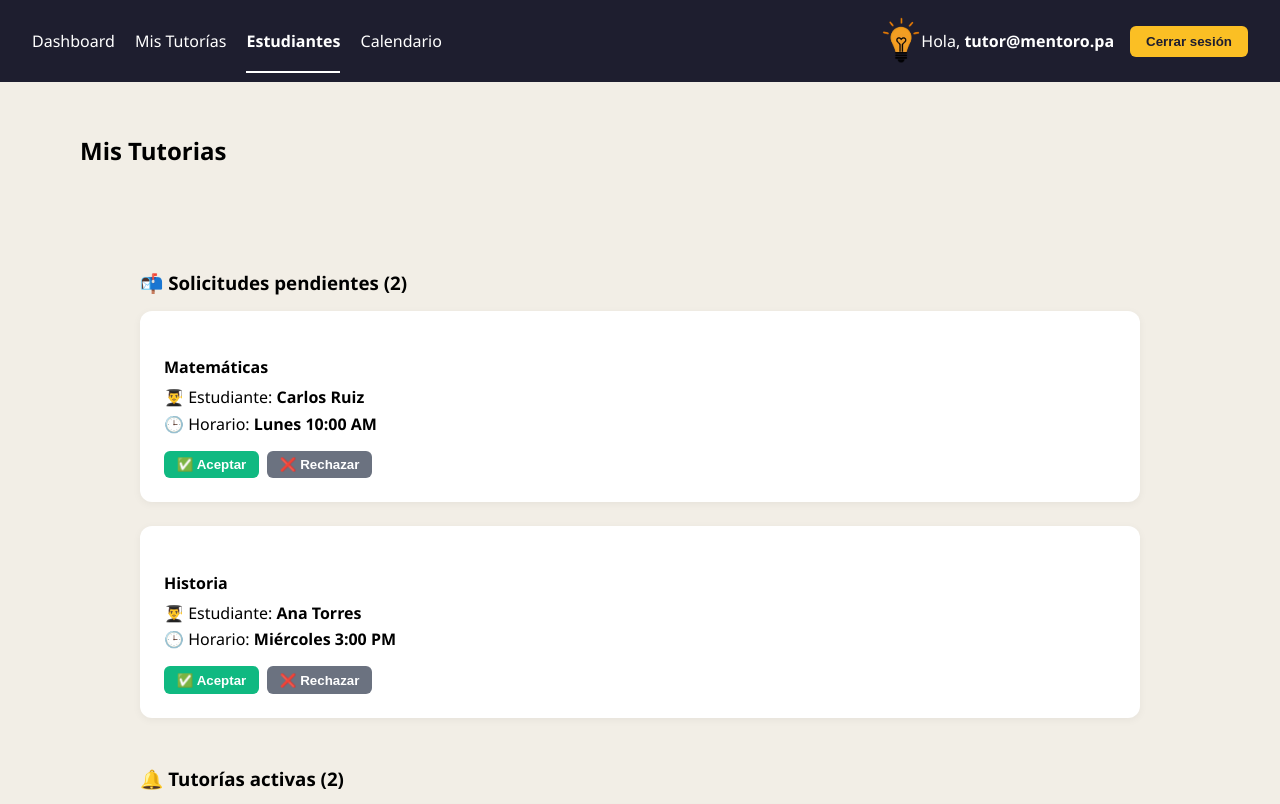
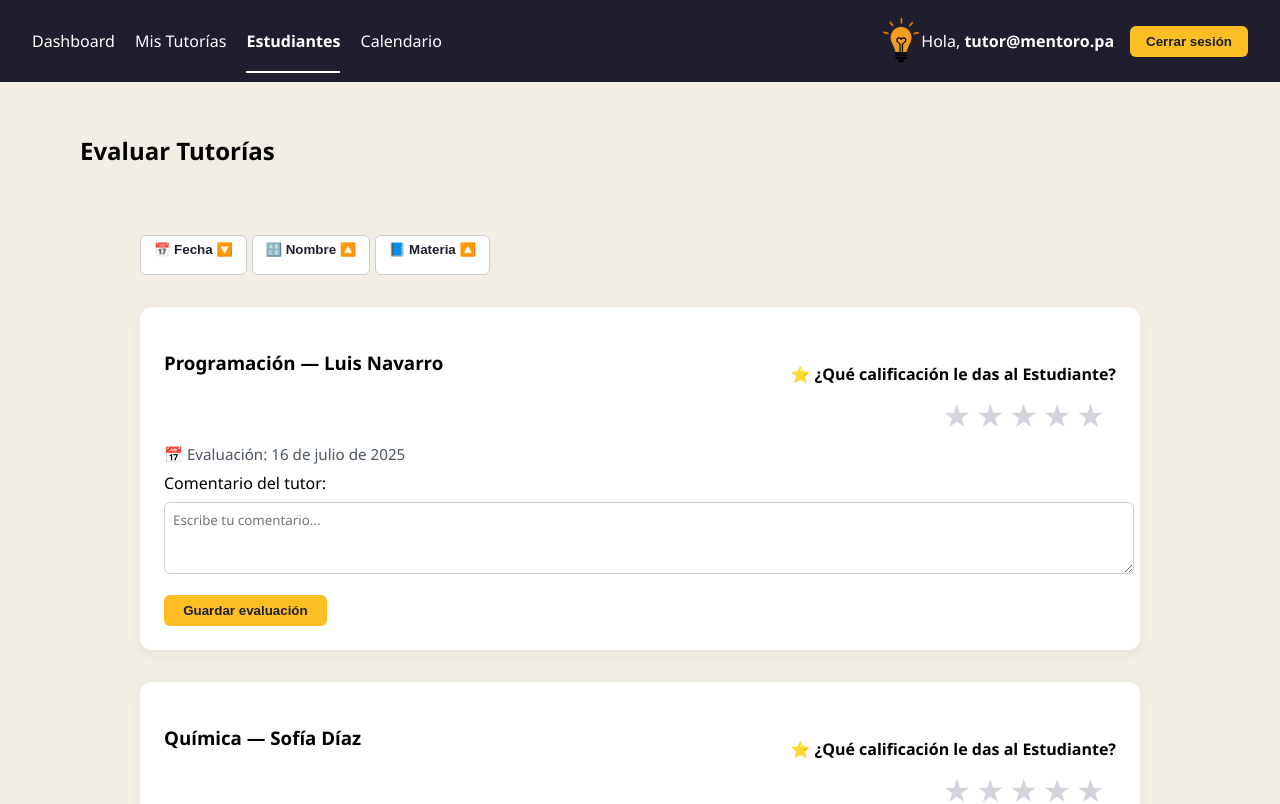
Before and after one commit to CesarG-09/mentoro, a SvelteKit app in the folder frontend/: page /tutor/estudiantes in a window 1280 px wide. Shown: the top 804 px of the page. Built offline with nearby package versions, Linux system fonts and the light colour scheme.

Commit message:
cambio a sistema de estrellas

```diff
--- a/frontend/src/routes/tutor/+layout.svelte
+++ b/frontend/src/routes/tutor/+layout.svelte
@@ -65,6 +65,7 @@
     display: flex;
     align-items: center;
     gap: 1rem;
+    cursor:default;
   }
 
   .user-info button {
--- a/frontend/src/routes/tutor/calendario/+page.svelte
+++ b/frontend/src/routes/tutor/calendario/+page.svelte
@@ -110,7 +110,7 @@
     padding: 2rem;
     max-width: 1200px;
     padding-left: 5rem;
-
+    cursor:default;
   }
   .calendario-contenedor {
     max-width: 1000px;
@@ -119,6 +119,7 @@
     padding: 1.5rem;
     border-radius: 12px;
     box-shadow: 0 4px 12px rgba(0,0,0,0.05);
+    cursor:pointer;
   }
 
   #calendario {
@@ -131,14 +132,7 @@
     color: #1E1E2F !important;
     font-weight: bold;
   }
-  .header {
-    display: flex;
-    align-items: center;
-    padding: 2rem;
-    max-width: 1200px;
-    padding-left: 5rem;
 
-  }
   .panel-tutorias {
     max-width: 1000px;
     margin: 2rem auto 0;
--- a/frontend/src/routes/tutor/dashboard/+page.svelte
+++ b/frontend/src/routes/tutor/dashboard/+page.svelte
@@ -94,14 +94,14 @@
     padding: 2rem;
     max-width: 1200px;
     padding-left: 5rem;
-
+    cursor:default;
   }
   .contenedor {
     display: grid;
     grid-template-columns: repeat(auto-fit, minmax(160px, 1fr));
     gap: 3rem;
     justify-content: center;
-    max-width: 1800px;
+    max-width: 10000px;
     min-width: 500px;
     padding: 1rem;
     padding-left: 5rem;
@@ -125,6 +125,7 @@
     text-align: center;
     font-weight: bold;
     box-shadow: 0 2px 6px rgba(0,0,0,0.05);
+    cursor:default;
   }
 
   .valor {
--- a/frontend/src/routes/tutor/estudiantes/+page.svelte
+++ b/frontend/src/routes/tutor/estudiantes/+page.svelte
@@ -1,171 +1,261 @@
 <script>
-  let solicitudes = [
+  let hover = 0;
+  let criterioPrincipal = 'fecha';
+
+  let ordenNombreAscendente = true;
+  let ordenMateriaAscendente = true;
+  let ordenFechaReciente = true;
+
+  let estudiantes = [
     {
-      id: 1,
-      estudiante: 'Carlos Ruiz',
-      materia: 'Matemáticas',
-      horario: 'Lunes 10:00 AM'
+      nombre: 'María Gómez',
+      materia: 'Cálculo I',
+      comentario: '',
+      fechaEvaluacion: '2025-07-14',
+      calificacion: 0
     },
     {
-      id: 2,
-      estudiante: 'Ana Torres',
-      materia: 'Historia',
-      horario: 'Miércoles 3:00 PM'
+      nombre: 'Luis Navarro',
+      materia: 'Programación',
+      comentario: '',
+      fechaEvaluacion: '2025-07-16',
+      calificacion: 0
+    },
+    {
+      nombre: 'Sofía Díaz',
+      materia: 'Química',
+      comentario: '',
+      fechaEvaluacion: '2025-07-15',
+      calificacion: 0
     }
   ];
 
-  let activas = [
-    {
-      id: 101,
-      estudiante: 'Luis Navarro',
-      materia: 'Programación',
-      horario: 'Martes 2:00 PM'
-    },
-    {
-      id: 102,
-      estudiante: 'Sofía Díaz',
-      materia: 'Química',
-      horario: 'Jueves 9:00 AM'
-    }
-  ];
-
-  function aceptarSolicitud(id) {
-    if (confirm('¿Estás seguro de aceptar esta tutoría?')) {
-      const solicitud = solicitudes.find(s => s.id === id);
-      activas = [...activas, solicitud];
-      solicitudes = solicitudes.filter(s => s.id !== id);
-    }
+  function guardarEvaluacion(estudiante) {
+    alert(`✅ Evaluación guardada para ${estudiante.nombre}`);
   }
 
-  function rechazarSolicitud(id) {
-    if (confirm('¿Estás seguro de rechazar esta solicitud?')) {
-      solicitudes = solicitudes.filter(s => s.id !== id);
-    }
+  function alternarOrdenNombre() {
+    criterioPrincipal = 'nombre';
+    ordenNombreAscendente = !ordenNombreAscendente;
   }
 
-  function cancelarTutoría(id) {
-    if (confirm('¿Estás seguro de cancelar esta tutoría?')) {
-      activas = activas.filter(t => t.id !== id);
+  function alternarOrdenMateria() {
+    criterioPrincipal = 'materia';
+    ordenMateriaAscendente = !ordenMateriaAscendente;
+  }
+
+  function alternarOrdenFecha() {
+    criterioPrincipal = 'fecha';
+    ordenFechaReciente = !ordenFechaReciente;
+  }
+
+  function calificar(estudiante, estrellas) {
+    estudiante.calificacion = estrellas;
+  }
+
+  $: comparar = (a, b) => {
+    switch (criterioPrincipal) {
+      case 'nombre':
+        return ordenNombreAscendente
+          ? a.nombre.localeCompare(b.nombre)
+          : b.nombre.localeCompare(a.nombre);
+      case 'materia':
+        return ordenMateriaAscendente
+          ? a.materia.localeCompare(b.materia)
+          : b.materia.localeCompare(a.materia);
+      case 'fecha':
+      default:
+        const fechaA = new Date(a.fechaEvaluacion).getTime();
+        const fechaB = new Date(b.fechaEvaluacion).getTime();
+        return ordenFechaReciente ? fechaB - fechaA : fechaA - fechaB;
     }
-  }
+  };
+
+  $: estudiantesFiltrados = estudiantes
+    .slice()
+    .sort(comparar);
 </script>
-      <div class="header">
-          <h2>Mis Tutorias</h2>
+
+<div class="header">
+  <h2>Evaluar Tutorías</h2>
+</div>
+
+<!-- 🔍 Botones de orden -->
+<div class="filtros">
+  <button on:click={alternarOrdenFecha}>📅 Fecha {ordenFechaReciente ? '🔽' : '🔼'}</button>
+  <button on:click={alternarOrdenNombre}>🔠 Nombre {ordenNombreAscendente ? '🔼' : '🔽'}</button>
+  <button on:click={alternarOrdenMateria}>📘 Materia {ordenMateriaAscendente ? '🔼' : '🔽'}</button>
+</div>
+
+<!-- 📝 Evaluaciones -->
+<div class="contenedor-evaluaciones">
+  {#each estudiantesFiltrados as est}
+    <div class="tarjeta-evaluacion">
+      <div class="tarjeta-encabezado">
+        <h3>{est.materia} — {est.nombre}</h3>
+        <div class="calificacion">
+          <p>⭐ ¿Qué calificación le das al Estudiante?</p>
+          <div class="estrellas">
+            {#each Array(5) as _, i}
+              <span
+                role="button"
+                tabindex="0"
+                class={i < (hover || est.calificacion) ? 'activa' : 'inactiva'}
+                on:click={() => calificar(est, i + 1)}
+                on:keydown={(e) => e.key === 'Enter' && calificar(est, i + 1)}
+                on:mouseover={() => hover = i + 1}
+                on:mouseout={() => hover = 0}
+                on:focus={() => hover = i + 1}
+                on:blur={() => hover = 0}
+              >★</span>
+            {/each}
+          </div>
+        </div>
       </div>
-<div class="panel">
-  <section>
-    <h3>📬 Solicitudes pendientes ({solicitudes.length})</h3>
-    {#if solicitudes.length === 0}
-      <p>No tienes solicitudes pendientes.</p>
-    {:else}
 
+      <div class="fecha-evaluacion">
+        📅 Evaluación: {new Date(est.fechaEvaluacion).toLocaleDateString('es-ES', {
+          year: 'numeric', month: 'long', day: 'numeric'
+        })}
+      </div>
 
-      <div class="grid">
-        {#each solicitudes as s}
-          <div class="tarjeta solicitud">
-            <h4>{s.materia}</h4>
-            <p>👨‍🎓 Estudiante: <strong>{s.estudiante}</strong></p>
-            <p>🕒 Horario: <strong>{s.horario}</strong></p>
-            <div class="acciones">
-              <button class="aceptar" on:click={() => aceptarSolicitud(s.id)}>✅ Aceptar</button>
-              <button class="rechazar" on:click={() => rechazarSolicitud(s.id)}>❌ Rechazar</button>
-            </div>
-          </div>
-        {/each}
-      </div>
-    {/if}
-  </section>
+      <label>
+        Comentario del tutor:
+        <textarea bind:value={est.comentario} rows="3" placeholder="Escribe tu comentario..."></textarea>
+      </label>
 
-  <section>
-    <h3>🔔 Tutorías activas ({activas.length})</h3>
-    {#if activas.length === 0}
-      <p>No tienes tutorías activas.</p>
-    {:else}
-      <div class="grid">
-        {#each activas as t}
-          <div class="tarjeta activa">
-            <h4>{t.materia}</h4>
-            <p>👨‍🎓 Estudiante: <strong>{t.estudiante}</strong></p>
-            <p>🕒 Horario: <strong>{t.horario}</strong></p>
-            <div class="acciones">
-              <button class="cancelar" on:click={() => cancelarTutoría(t.id)}>🔴 Cancelar</button>
-            </div>
-          </div>
-        {/each}
-      </div>
-    {/if}
-  </section>
+      <button on:click={() => guardarEvaluacion(est)}>Guardar evaluación</button>
+    </div>
+  {/each}
 </div>
 
 <style>
+  :global(body) {
+    margin: 0;
+    padding: 0;
+    font-family: 'Segoe UI', sans-serif;
+    background-color: #F2EEE6;
+  }
     .header {
     display: flex;
     align-items: center;
     padding: 2rem;
     max-width: 1200px;
     padding-left: 5rem;
+    cursor:default;
+  }
+  .filtros {
+    max-width: 1000px;
+    margin: 0 auto;
+    display: flex;
+    gap: 0.3rem;
+    flex-wrap: wrap;
+    align-items: center;
 
   }
-  .panel {
-    max-width: 1000px;
-    margin: auto;
-    padding: 2rem;
+
+  .filtros button {
+    padding: 0.4rem 0.8rem;
+    border-radius: 6px;
+    border: 1px solid #ccc;
+    background-color: white;
+    font-weight: bold;
+    color: #1E1E2F;
+    cursor: pointer;
+    height: 40px;
+    display: flex;
+
   }
 
-  section {
-    margin-bottom: 3rem;
+
+  .contenedor-evaluaciones {
+    max-width: 1000px;
+    margin: 0 auto;
+    padding: 2rem;
+    display: grid;
+    gap: 2rem;
+    cursor:default;
   }
 
-  h3 {
-    margin-bottom: 1rem;
-  }
-
-  .grid {
-    display: grid;
-    gap: 1.5rem;
-  }
-
-  .tarjeta {
+  .tarjeta-evaluacion {
     background: white;
     border-radius: 12px;
     padding: 1.5rem;
-    box-shadow: 0 2px 8px rgba(0,0,0,0.05);
+    box-shadow: 0 4px 12px rgba(0, 0, 0, 0.05);
   }
 
-  .tarjeta h4 {
+  .tarjeta-encabezado {
+    display: flex;
+    justify-content: space-between;
+    flex-wrap: wrap;
+    gap: 1rem;
     margin-bottom: 0.5rem;
   }
 
-  .tarjeta p {
-    margin: 0.3rem 0;
+  .fecha-evaluacion {
+    font-size: 0.95rem;
+    color: #4B5563;
+    margin-bottom: 0.5rem;
   }
 
-  .acciones {
-    margin-top: 1rem;
-    display: flex;
-    gap: 0.5rem;
+  textarea {
+    width: 100%;
+    padding: 0.5rem;
+    border-radius: 6px;
+    border: 1px solid #ccc;
+    resize: vertical;
+    font-family: inherit;
+    margin-top: 0.5rem;
   }
 
   button {
-    padding: 0.4rem 0.8rem;
+    margin-top: 1rem;
+    background-color: #FBBF24;
+    padding: 0.5rem 1.2rem;
     border: none;
     border-radius: 6px;
     font-weight: bold;
+    color: #1E1E2F;
     cursor: pointer;
+    transition: background-color 0.2s ease;
   }
 
-  .aceptar {
-    background-color: #10B981;
-    color: white;
+  button:hover {
+    background-color: #facc15;
   }
 
-  .rechazar {
-    background-color: #6B7280;
-    color: white;
+   .calificacion {
+    margin-top: 1rem;
   }
 
-  .cancelar {
-    background-color: #EF4444;
-    color: white;
+  .calificacion p {
+    font-weight: bold;
+    margin-bottom: 0.5rem;
+    margin-left: 0.5rem;
+  }
+
+  .estrellas {
+    font-size: 2rem;
+    display: flex;
+    gap: 0.3rem;
+    margin-left: 10rem;
+  }
+
+  .estrellas span {
+    cursor: pointer;
+    transition: transform 0.2s, color 0.3s;
+    user-select: none;
+  }
+
+  .estrellas .activa {
+    color: #FBBF24;
+  }
+
+  .estrellas .inactiva {
+    color: #D1D5DB;
+  }
+
+  .estrellas span:hover {
+    transform: scale(1.2);
   }
 </style>
--- a/frontend/src/routes/tutor/mistutorias/+page.svelte
+++ b/frontend/src/routes/tutor/mistutorias/+page.svelte
@@ -1,255 +1,172 @@
 <script>
-  let filtroEstado = '';
-  let criterioPrincipal = 'fecha';
-
-  let ordenNombreAscendente = true;
-  let ordenMateriaAscendente = true;
-  let ordenFechaReciente = true;
-
-  let estudiantes = [
+  let solicitudes = [
     {
-      nombre: 'María Gómez',
-      materia: 'Cálculo I',
-      estado: 'Por evaluar',
-      comentario: '',
-      fechaEvaluacion: '2025-07-14'
+      id: 1,
+      estudiante: 'Carlos Ruiz',
+      materia: 'Matemáticas',
+      horario: 'Lunes 10:00 AM'
     },
     {
-      nombre: 'Luis Navarro',
-      materia: 'Programación',
-      estado: 'Reprobado',
-      comentario: '',
-      fechaEvaluacion: '2025-07-16'
-    },
-    {
-      nombre: 'Sofía Díaz',
-      materia: 'Química',
-      estado: 'Aprobado',
-      comentario: '',
-      fechaEvaluacion: '2025-07-15'
+      id: 2,
+      estudiante: 'Ana Torres',
+      materia: 'Historia',
+      horario: 'Miércoles 3:00 PM'
     }
   ];
 
-  const opcionesEstado = ['Aprobado', 'Reprobado', 'Por evaluar'];
+  let activas = [
+    {
+      id: 101,
+      estudiante: 'Luis Navarro',
+      materia: 'Programación',
+      horario: 'Martes 2:00 PM'
+    },
+    {
+      id: 102,
+      estudiante: 'Sofía Díaz',
+      materia: 'Química',
+      horario: 'Jueves 9:00 AM'
+    }
+  ];
 
-  function obtenerColor(estado) {
-    if (estado === 'Aprobado') return '#10B981';
-    if (estado === 'Reprobado') return '#EF4444';
-    return '#9CA3AF';
+  function aceptarSolicitud(id) {
+    if (confirm('¿Estás seguro de aceptar esta tutoría?')) {
+      const solicitud = solicitudes.find(s => s.id === id);
+      activas = [...activas, solicitud];
+      solicitudes = solicitudes.filter(s => s.id !== id);
+    }
   }
 
-  function guardarEvaluacion(estudiante) {
-    alert(`✅ Evaluación guardada para ${estudiante.nombre} — Estado: ${estudiante.estado}`);
+  function rechazarSolicitud(id) {
+    if (confirm('¿Estás seguro de rechazar esta solicitud?')) {
+      solicitudes = solicitudes.filter(s => s.id !== id);
+    }
   }
 
-  function alternarOrdenNombre() {
-    criterioPrincipal = 'nombre';
-    ordenNombreAscendente = !ordenNombreAscendente;
+  function cancelarTutoría(id) {
+    if (confirm('¿Estás seguro de cancelar esta tutoría?')) {
+      activas = activas.filter(t => t.id !== id);
+    }
   }
+</script>
+      <div class="header">
+          <h2>Mis Tutorias</h2>
+      </div>
+<div class="panel">
+  <section>
+    <h3>📬 Solicitudes pendientes ({solicitudes.length})</h3>
+    {#if solicitudes.length === 0}
+      <p>No tienes solicitudes pendientes.</p>
+    {:else}
 
-  function alternarOrdenMateria() {
-    criterioPrincipal = 'materia';
-    ordenMateriaAscendente = !ordenMateriaAscendente;
-  }
 
-  function alternarOrdenFecha() {
-    criterioPrincipal = 'fecha';
-    ordenFechaReciente = !ordenFechaReciente;
-  }
+      <div class="grid">
+        {#each solicitudes as s}
+          <div class="tarjeta solicitud">
+            <h4>{s.materia}</h4>
+            <p>👨‍🎓 Estudiante: <strong>{s.estudiante}</strong></p>
+            <p>🕒 Horario: <strong>{s.horario}</strong></p>
+            <div class="acciones">
+              <button class="aceptar" on:click={() => aceptarSolicitud(s.id)}>✅ Aceptar</button>
+              <button class="rechazar" on:click={() => rechazarSolicitud(s.id)}>❌ Rechazar</button>
+            </div>
+          </div>
+        {/each}
+      </div>
+    {/if}
+  </section>
 
-  $: comparar = (a, b) => {
-    switch (criterioPrincipal) {
-      case 'nombre':
-        return ordenNombreAscendente
-          ? a.nombre.localeCompare(b.nombre)
-          : b.nombre.localeCompare(a.nombre);
-      case 'materia':
-        return ordenMateriaAscendente
-          ? a.materia.localeCompare(b.materia)
-          : b.materia.localeCompare(a.materia);
-      case 'fecha':
-      default:
-        const fechaA = new Date(a.fechaEvaluacion).getTime();
-        const fechaB = new Date(b.fechaEvaluacion).getTime();
-        return ordenFechaReciente ? fechaB - fechaA : fechaA - fechaB;
-    }
-  };
-
-  $: estudiantesFiltrados = estudiantes
-    .filter(e => !filtroEstado || e.estado === filtroEstado)
-    .slice()
-    .sort(comparar);
-</script>
-    <div class="header">
-      <h2>Evaluar Tutorías</h2>
-    </div>
-<!-- Filtros -->
-<div class="filtros">
-  <label>
-    🟢 Estado:
-    <select bind:value={filtroEstado}>
-      <option value="">Todos</option>
-      {#each opcionesEstado as opcion}
-        <option value={opcion}>{opcion}</option>
-      {/each}
-    </select>
-  </label>
-  <button on:click={alternarOrdenFecha}>📅 Fecha {ordenFechaReciente ? '🔽' : '🔼'}</button>
-  <button on:click={alternarOrdenNombre}>🔠 Nombre {ordenNombreAscendente ? '🔼' : '🔽'}</button>
-  <button on:click={alternarOrdenMateria}>📘 Materia {ordenMateriaAscendente ? '🔼' : '🔽'}</button>
-</div>
-
-<!-- 👥 Evaluaciones -->
-<div class="contenedor-evaluaciones">
-  {#each estudiantesFiltrados as est}
-    <div class="tarjeta-evaluacion" style="border-left: 6px solid {obtenerColor(est.estado)};">
-      <div class="tarjeta-encabezado">
-        <h3>{est.materia} — {est.nombre}</h3>
-        <select bind:value={est.estado}>
-          {#each opcionesEstado as opcion}
-            <option value={opcion}>{opcion}</option>
-          {/each}
-        </select>
+  <section>
+    <h3>🔔 Tutorías activas ({activas.length})</h3>
+    {#if activas.length === 0}
+      <p>No tienes tutorías activas.</p>
+    {:else}
+      <div class="grid">
+        {#each activas as t}
+          <div class="tarjeta activa">
+            <h4>{t.materia}</h4>
+            <p>👨‍🎓 Estudiante: <strong>{t.estudiante}</strong></p>
+            <p>🕒 Horario: <strong>{t.horario}</strong></p>
+            <div class="acciones">
+              <button class="cancelar" on:click={() => cancelarTutoría(t.id)}>🔴 Cancelar</button>
+            </div>
+          </div>
+        {/each}
       </div>
-
-      <div class="fecha-evaluacion">
-        📅 Evaluación: {new Date(est.fechaEvaluacion).toLocaleDateString('es-ES', {
-          year: 'numeric', month: 'long', day: 'numeric'
-        })}
-      </div>
-
-      <label>
-        Comentario del tutor:
-        <textarea bind:value={est.comentario} rows="3" placeholder="Escribe tu comentario..."></textarea>
-      </label>
-
-      <button on:click={() => guardarEvaluacion(est)}>Guardar evaluación</button>
-    </div>
-  {/each}
+    {/if}
+  </section>
 </div>
 
 <style>
-  :global(body) {
-    margin: 0;
-    padding: 0;
-    font-family: 'Segoe UI', sans-serif;
-    background-color: #F2EEE6;
-  }
     .header {
     display: flex;
     align-items: center;
     padding: 2rem;
     max-width: 1200px;
     padding-left: 5rem;
-
+    cursor:default;
   }
-  .filtros {
+  .panel {
     max-width: 1000px;
-    margin: 0 auto;
-
-    display: flex;
-    gap: 0.3rem;
-    flex-wrap: wrap;
-    align-items: center;
-
+    margin: auto;
+    padding: 2rem;
+    cursor:default;
   }
 
-  .filtros button {
-    padding: 0.4rem 0.8rem;
-    border-radius: 6px;
-    border: 1px solid #ccc;
-    background-color: white;
-    font-weight: bold;
-    color: #1E1E2F;
-    cursor: pointer;
-    height: 40px;
-    display: flex;
-
+  section {
+    margin-bottom: 3rem;
   }
 
-  .filtros select {
-    padding: 0.4rem 0.8rem;
-    border-radius: 6px;
-    height: 40px;
-    background-color: white;
-    font-weight: bold;
-    cursor: pointer;
-    align-items: center;
+  h3 {
+    margin-bottom: 1rem;
   }
 
-  .filtros label select {
-    padding: 0.4rem 0.8rem;
-    margin-left: 0.5rem;
-    border: none;
-    font-weight: bold;
-    background-color: white;
-    border: 1px solid #ccc;
+  .grid {
+    display: grid;
+    gap: 1.5rem;
   }
 
-  .contenedor-evaluaciones {
-    max-width: 1000px;
-    margin: 0 auto;
-    padding: 2rem;
-    display: grid;
-    gap: 2rem;
-  }
-
-  .tarjeta-evaluacion {
+  .tarjeta {
     background: white;
     border-radius: 12px;
     padding: 1.5rem;
-    box-shadow: 0 4px 12px rgba(0, 0, 0, 0.05);
+    box-shadow: 0 2px 8px rgba(0,0,0,0.05);
   }
 
-  .tarjeta-encabezado {
-    display: flex;
-    justify-content: space-between;
-    flex-wrap: wrap;
-    gap: 1rem;
+  .tarjeta h4 {
     margin-bottom: 0.5rem;
   }
 
-  .fecha-evaluacion {
-    font-size: 0.95rem;
-    color: #4B5563;
-    margin-bottom: 0.5rem;
+  .tarjeta p {
+    margin: 0.3rem 0;
   }
 
-  textarea {
-    width: 100%;
-    padding: 0.5rem;
-    border-radius: 6px;
-    border: 1px solid #ccc;
-    resize: vertical;
-    font-family: inherit;
-    margin-top: 0.5rem;
+  .acciones {
+    margin-top: 1rem;
+    display: flex;
+    gap: 0.5rem;
   }
 
   button {
-    margin-top: 1rem;
-    background-color: #FBBF24;
-    padding: 0.5rem 1.2rem;
+    padding: 0.4rem 0.8rem;
     border: none;
     border-radius: 6px;
     font-weight: bold;
-    color: #1E1E2F;
     cursor: pointer;
-    transition: background-color 0.2s ease;
   }
 
-  button:hover {
-    background-color: #facc15;
+  .aceptar {
+    background-color: #10B981;
+    color: white;
   }
 
-  select {
-    margin-top: 1rem;
-    background-color:  white;
-    padding: 0.5rem 1.2rem;
-    border: 1px solid #ccc;
-    border-radius: 6px;
-    font-weight: bold;
-    color: #1E1E2F;
-    cursor: pointer;
-    transition: background-color 0.2s ease;
+  .rechazar {
+    background-color: #6B7280;
+    color: white;
+  }
+
+  .cancelar {
+    background-color: #EF4444;
+    color: white;
   }
 </style>
```
